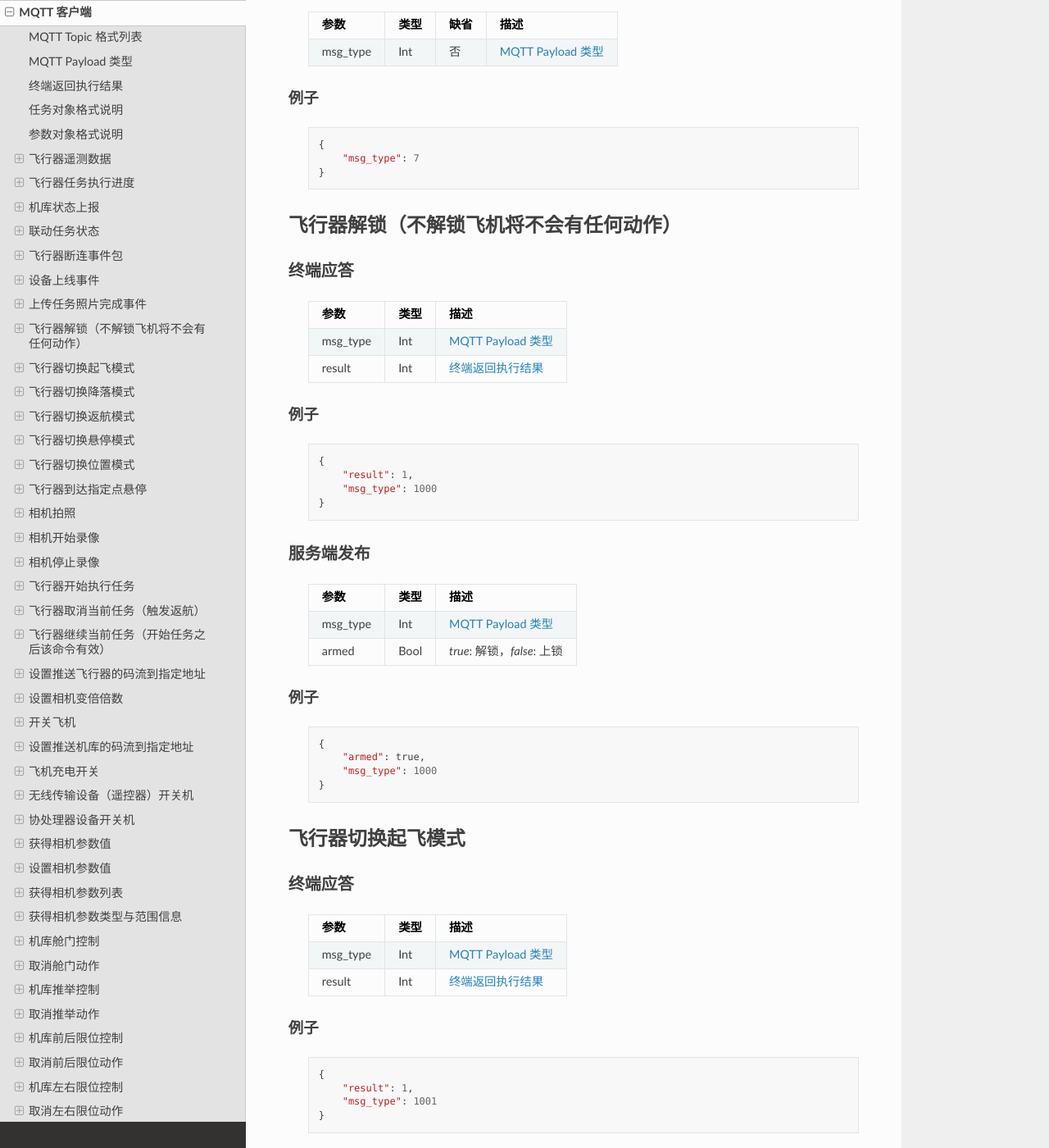
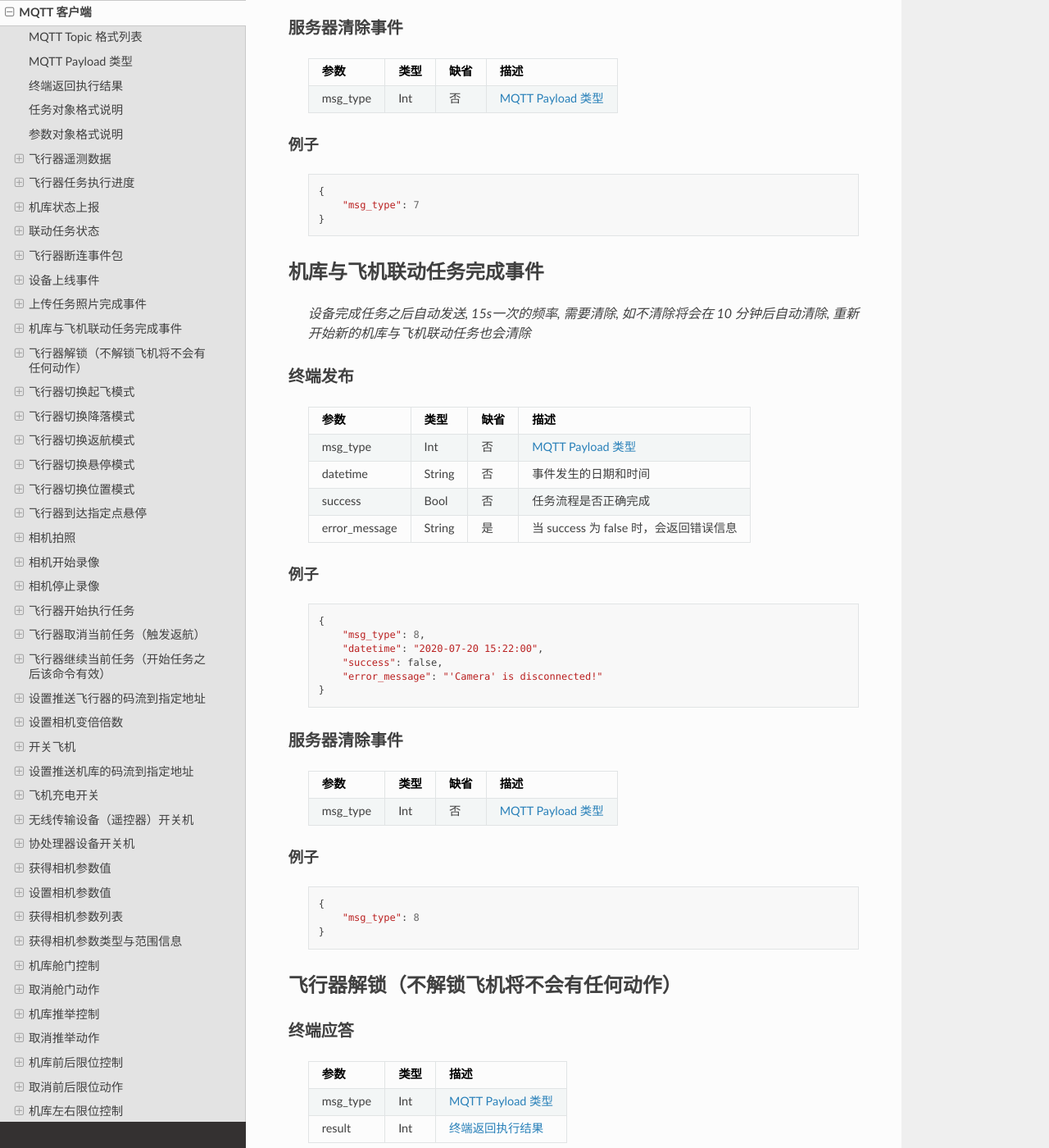
Before and after one commit to CodevDynamics/Docs, a Sphinx documentation site: the page built from source/interface/mqtt.rst, in a window 1280 px wide and 1400 px high, scrolled down 12004 px. Shown: the whole window at 82% size. Built offline with Sphinx 7.4.7 and the Read the Docs theme 2.0.0, drawn with Linux system fonts in a browser that asks for light colours; some of the changed text lies outside the part shown.

Commit message:
Add Mission Finished event.

```diff
--- a/source/interface/mqtt.rst
+++ b/source/interface/mqtt.rst
@@ -48,6 +48,7 @@ MQTT Payload 类型
     5             :ref:`事件消息 <msg-topic-list>`    :ref:`mqtt-disconnected-telemetry`
     6             :ref:`事件消息 <msg-topic-list>`    :ref:`mqtt-airport-online`
     7             :ref:`事件消息 <msg-topic-list>`    :ref:`mqtt-upload-finished`
+    8             :ref:`事件消息 <msg-topic-list>`    :ref:`mqtt-mission-finished`
     1000          :ref:`机库服务 <msg-topic-list>`    :ref:`mqtt-arm`
     1001          :ref:`机库服务 <msg-topic-list>`    :ref:`mqtt-takeoff`
     1002          :ref:`机库服务 <msg-topic-list>`    :ref:`mqtt-land`
@@ -487,7 +488,7 @@ MQTT Payload 类型
 
 上传任务照片完成事件
 -----------------------
-    *设备完成上传之后自动发送, 15s一次的频率, 需要清除, 如不清除将会在 10 分钟后自动清除*
+    *设备完成上传之后自动发送, 15s一次的频率, 需要清除, 如不清除将会在 10 分钟后自动清除, 重新开始新的上传也会清除*
 
 终端发布
 ^^^^^^^^^^^^^^^
@@ -529,6 +530,50 @@ MQTT Payload 类型
 
         {
             "msg_type": 7
+        }
+
+.. _mqtt-mission-finished:
+
+机库与飞机联动任务完成事件
+------------------------------------
+    *设备完成任务之后自动发送, 15s一次的频率, 需要清除, 如不清除将会在 10 分钟后自动清除, 重新开始新的机库与飞机联动任务也会清除*
+
+终端发布
+^^^^^^^^^^^^^^^
+    ===================== =========  ======== ===============================
+    参数                  类型        缺省      描述
+    ===================== =========  ======== ===============================
+    msg_type               Int       否        :ref:`mqtt-msg-type`
+    datetime               String    否        事件发生的日期和时间
+    success                Bool      否        任务流程是否正确完成
+    error_message          String    是        当 success 为 false 时，会返回错误信息
+    ===================== =========  ======== ===============================
+
+例子
+""""""""""""
+    ::
+
+        {
+            "msg_type": 8,
+            "datetime": "2020-07-20 15:22:00",
+            "success": false,
+            "error_message": "'Camera' is disconnected!"
+        }
+
+服务器清除事件
+^^^^^^^^^^^^^^^
+    ================= =========  ======== ===============================
+    参数                类型       缺省      描述
+    ================= =========  ======== ===============================
+    msg_type           Int         否       :ref:`mqtt-msg-type`
+    ================= =========  ======== ===============================
+
+例子
+""""""""""""
+    ::
+
+        {
+            "msg_type": 8
         }
 
 .. _mqtt-arm:
```
Also changed, not shown: source/interface/websocket.rst (+45 -0 lines).
